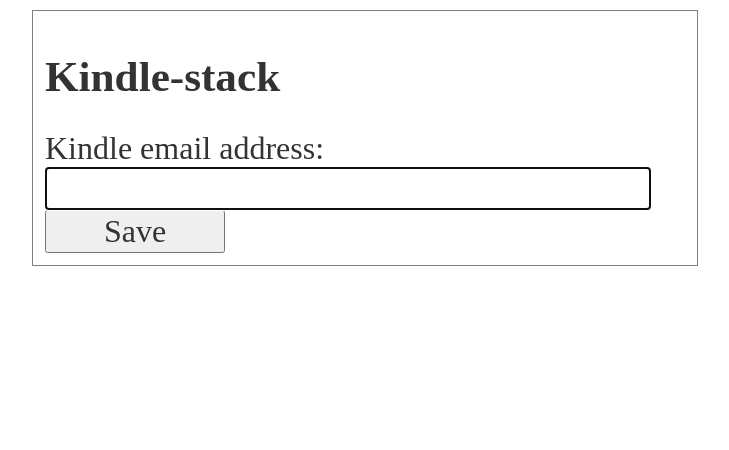
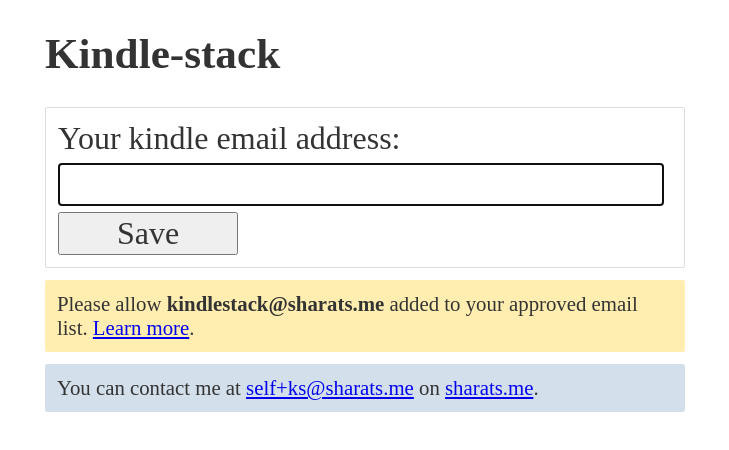
Before and after one commit to sharat87/kindle-stack, a plain HTML site: page chrome/options.html in a window 1280 px wide. Shown: the whole page, without its empty margins (275-1004 px from the left). Drawn offline with Linux system fonts and the light colour scheme; a web font is replaced by a local one.

Commit message:
More awesomeness in options page.

```diff
--- a/chrome/content-script.js
+++ b/chrome/content-script.js
@@ -39,8 +39,8 @@
 
             chrome.extension.sendRequest('get-email', function (email) {
                 if (!email) {
+                    restoreImage();
                     chrome.extension.sendRequest('open-options');
-                    restoreImage();
                     return;
                 }
                 $.ajax({
--- a/chrome/options.css
+++ b/chrome/options.css
@@ -5,16 +5,20 @@
 }
 
 body {
-    margin: 10px auto;
-    border: thin solid gray;
+    margin: 0 auto;
     width: 640px;
     font-size: 16px;
-    padding: 12px;
     font-family: "Gentium Basic", serif;
 }
 
 h1 {
     font-size: 2.7em;
+}
+
+#options-form {
+    border: thin solid #DDD;
+    border-radius: 2px;
+    padding: 12px;
 }
 
 span, input {
@@ -37,4 +41,25 @@
     font-family: "Gentium Basic", serif;
     display: block;
     width: 600px;
+    margin: 6px 0;
 }
+
+#instructions {
+    margin-top: 12px;
+    background-color: #FFEEB0;
+    border-radius: 2px;
+    padding: 12px;
+    font-size: 1.3em;
+}
+
+#instructions a {
+    display: inline-block;
+}
+
+#about {
+    margin-top: 12px;
+    background-color: #D3DFEB;
+    border-radius: 2px;
+    padding: 12px;
+    font-size: 1.3em;
+}
--- a/chrome/options.html
+++ b/chrome/options.html
@@ -32,8 +32,21 @@
 
         <form action="" id=options-form>
             <label>
-                <span>Kindle email address:</span>
+                <span>Your kindle email address:</span>
                 <input type=email id=email-input required autofocus>
             </label>
             <input id=submit-btn type=submit value=Save>
         </form>
+
+        <article id=instructions>
+            Please allow <b>kindlestack@sharats.me</b> added to your
+            approved email list. <a target=_blank
+                href="https://www.amazon.com/gp/help/customer/display.html/ref=kinw_myk_wl_ln?ie=UTF8&nodeId=200767340#approvefrom">
+                Learn more</a>.
+        </article>
+
+        <article id=about>
+            You can contact me at <a href="mailto:self+ks@sharats.me">
+                self+ks@sharats.me</a> on <a href="http://sharats.me">
+                sharats.me</a>.
+        </article>
```
